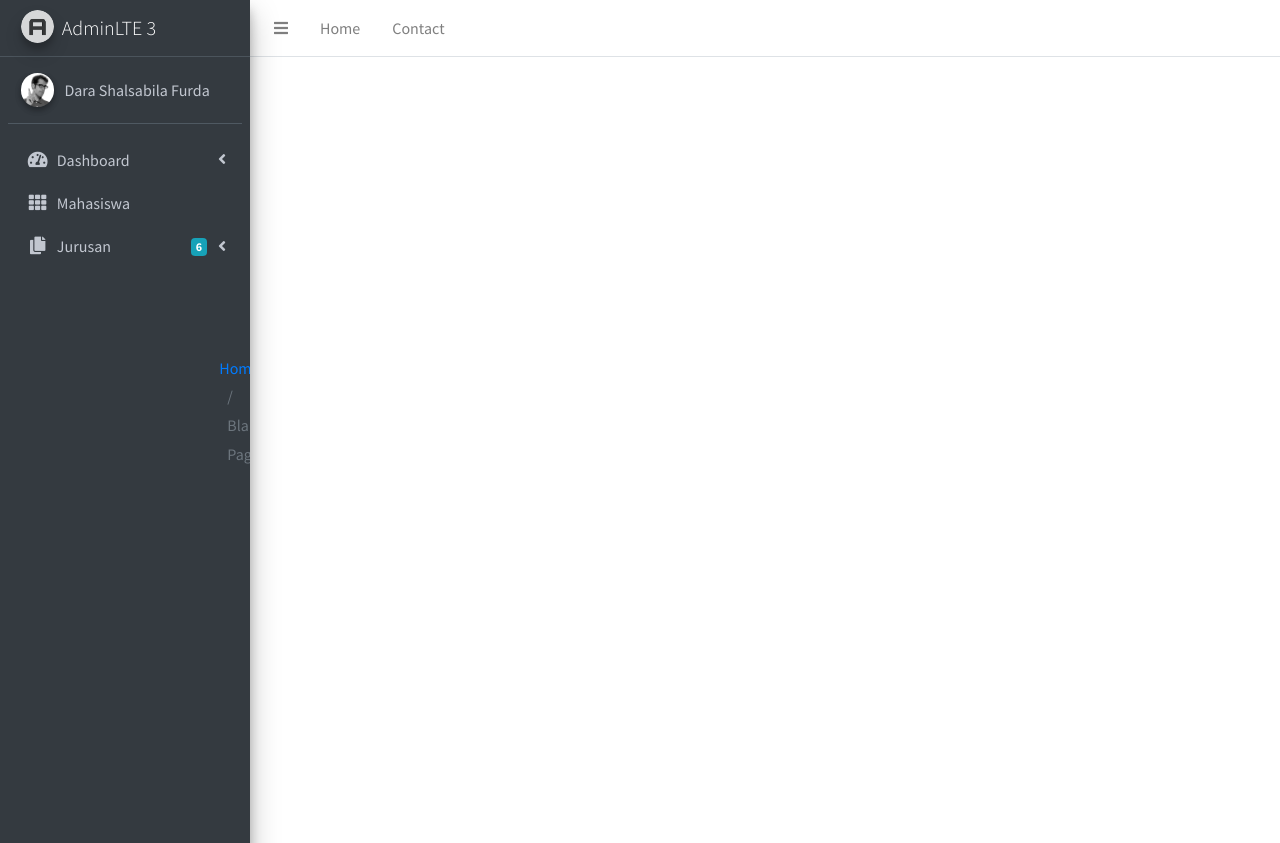
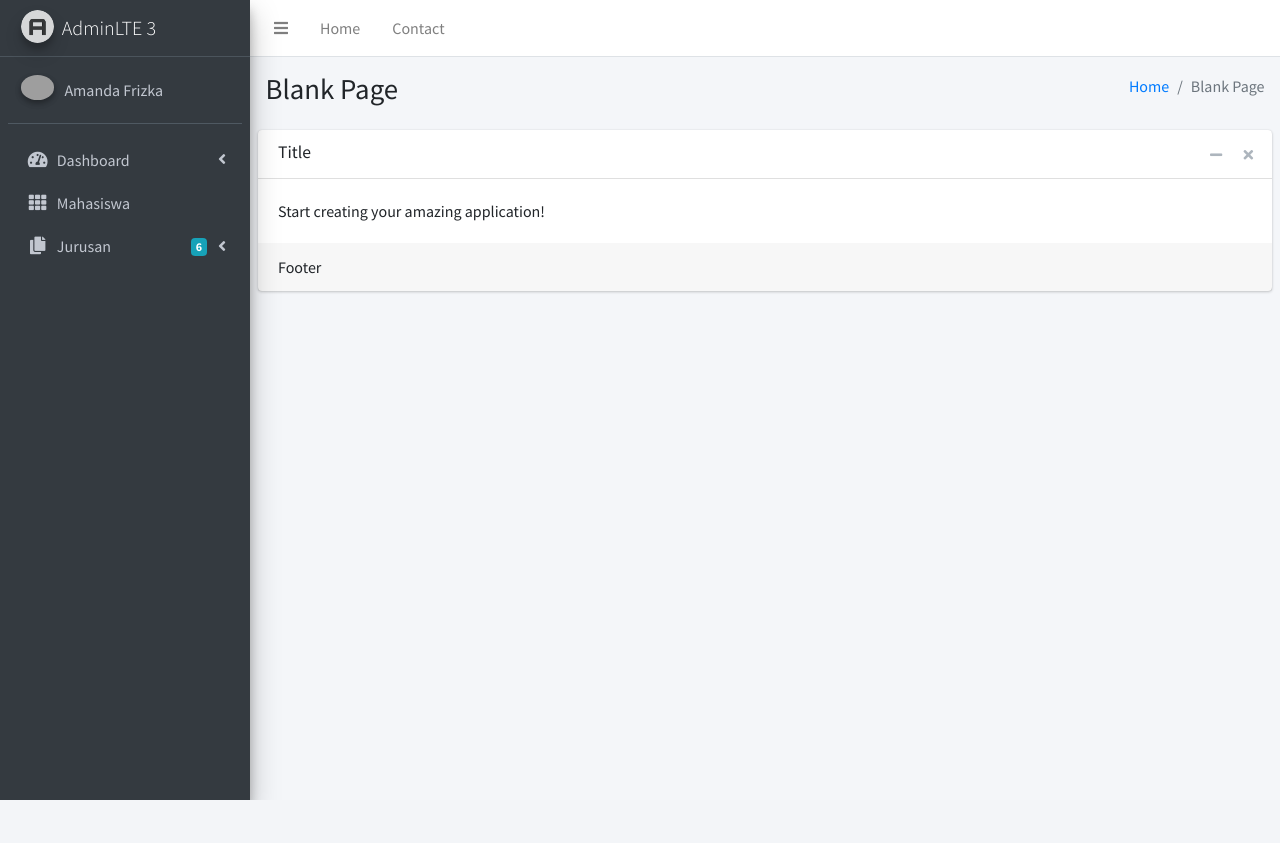
Before and after one commit to thurssdar/siakad, a PHP site: page / in a window 1280 px wide. Shown: the top 843 px of the page. After the commit the page ends 800 px from the top, so only its background shows below. Run offline with PHP 8.4, Linux system fonts and the light colour scheme; some libraries are stand-ins or nearby versions; grey boxes are pictures that could not be loaded.

Commit message:
perbaiki error

```diff
--- a/navbar.php
+++ b/navbar.php
@@ -1,5 +1,5 @@
- <!-- Navbar -->
- <nav class="main-header navbar navbar-expand navbar-white navbar-light">
+<!-- Navbar -->
+<nav class="main-header navbar navbar-expand navbar-white navbar-light">
     <!-- Left navbar links -->
     <ul class="navbar-nav">
       <li class="nav-item">
@@ -12,5 +12,7 @@
         <a href="#" class="nav-link">Contact</a>
       </li>
     </ul>
+
+
   </nav>
   <!-- /.navbar -->
--- a/sidebar.php
+++ b/sidebar.php
@@ -11,10 +11,10 @@
       <!-- Sidebar user (optional) -->
       <div class="user-panel mt-3 pb-3 mb-3 d-flex">
         <div class="image">
-            <img src="dist/img/user2-160x160.jpg" class="img-circle elevation-2" alt="User Image">
+          <img src="dist/img/gmbr.jpg" class="img-circle elevation-2" alt="User Image">
         </div>
         <div class="info">
-            <a href="#" class="d-block">Dara Shalsabila Furda</a>
+          <a href="#" class="d-block">Amanda Frizka</a>
         </div>
       </div>
 
@@ -71,9 +71,11 @@
                 <span class="badge badge-info right">6</span>
               </p>
             </a>
+
           </li>
         </ul>
       </nav>
       <!-- /.sidebar-menu -->
     </div>
     <!-- /.sidebar -->
+  </aside>
```
Lines whose indentation alone changed are shown as unchanged.
